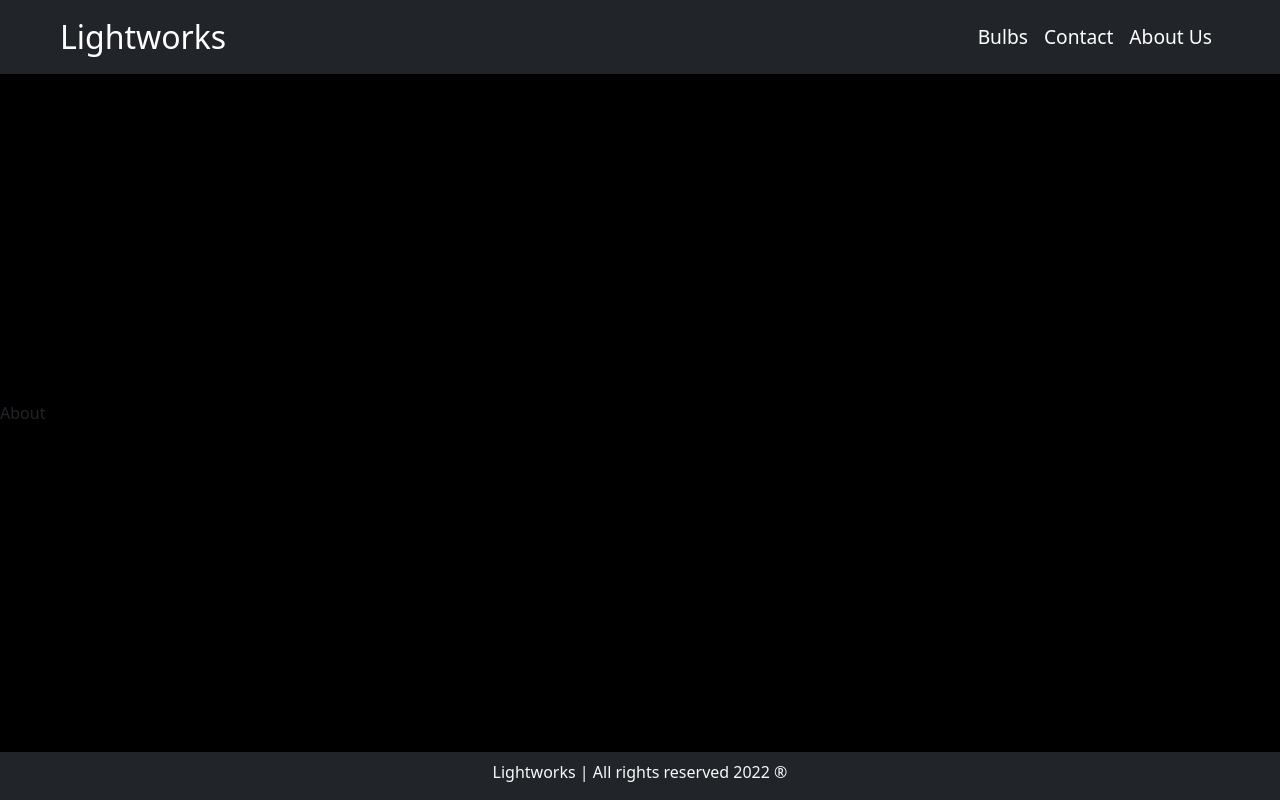
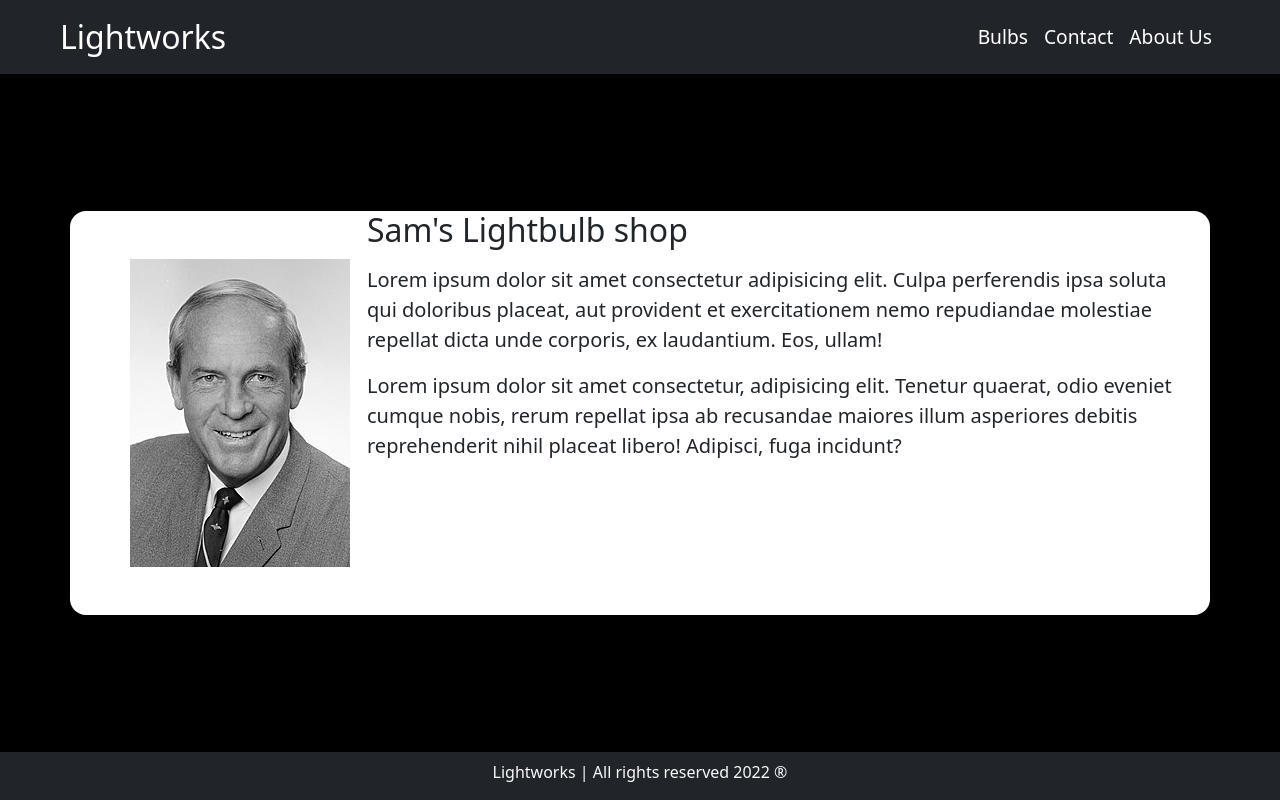
Before and after one commit to CipherKill/Lightworks-React, a React (Create React App) app: page /aboutus in a window 1280 px wide. Built offline with nearby package versions, Linux system fonts and the light colour scheme.

Commit message:
added about us page with RWD support

```diff
--- /dev/null
+++ b/src/components/pages/aboutpage/About.css
@@ -0,0 +1,5 @@
+.aboutmain{
+    background-color:white;
+    border-radius:1rem;
+    min-height:25rem;
+}
--- a/src/components/pages/aboutpage/About.jsx
+++ b/src/components/pages/aboutpage/About.jsx
@@ -1,7 +1,21 @@
+import {Container,Row,Col} from 'react-bootstrap'
+import Sam from '../../../assets/sam.jpg'
+import './About.css'
 
 function About() {
   return (
-    <div>About</div>
+    <Container className='aboutmain d-flex flex-column justify-content-center'>
+      <Row>
+        <Col md={3}>
+          <img src={Sam} alt='picture of Sam' className='ms-5 my-5'/>
+        </Col>
+        <Col md={9}>
+          <h2 className='mb-3'>Sam's Lightbulb shop</h2>
+          <p className='fs-5'>Lorem ipsum dolor sit amet consectetur adipisicing elit. Culpa perferendis ipsa soluta qui doloribus placeat, aut provident et exercitationem nemo repudiandae molestiae repellat dicta unde corporis, ex laudantium. Eos, ullam!</p>
+          <p className='fs-5'>Lorem ipsum dolor sit amet consectetur, adipisicing elit. Tenetur quaerat, odio eveniet cumque nobis, rerum repellat ipsa ab recusandae maiores illum asperiores debitis reprehenderit nihil placeat libero! Adipisci, fuga incidunt?</p>
+        </Col>
+      </Row>
+    </Container>
   )
 }
 
--- a/src/components/pages/contactpage/Contact.jsx
+++ b/src/components/pages/contactpage/Contact.jsx
@@ -7,6 +7,7 @@ function Contact() {
 
     const navigate=useNavigate();
 
+    //below method not adviced
     const [name,setName]=useState('');
     const [email,setEmail]=useState('');
     const [message,setMessage]=useState('');
--- /dev/null
+++ b/src/components/pages/errorpages/NotFound.css
@@ -0,0 +1,4 @@
+.nfcard{
+    margin-bottom:30rem;
+    border-bottom:1px solid white;
+}
--- a/src/components/pages/errorpages/NotFound.jsx
+++ b/src/components/pages/errorpages/NotFound.jsx
@@ -1,7 +1,13 @@
+import {Container} from 'react-bootstrap'
+import {Link} from 'react-router-dom'
+import './NotFound.css'
 
 function NotFound() {
   return (
-    <div>NotFound</div>
+    <Container className='nfcard'>
+      <h1 className='text-light text-center display-2'>Oops! Page not found!</h1>
+      <h4 className='text-light text-center pt-4'>Click <Link to='/'>here</Link> to go back</h4>
+    </Container>
   )
 }
 
```
Also changed, not shown: src/assets/sam.jpg (added).
